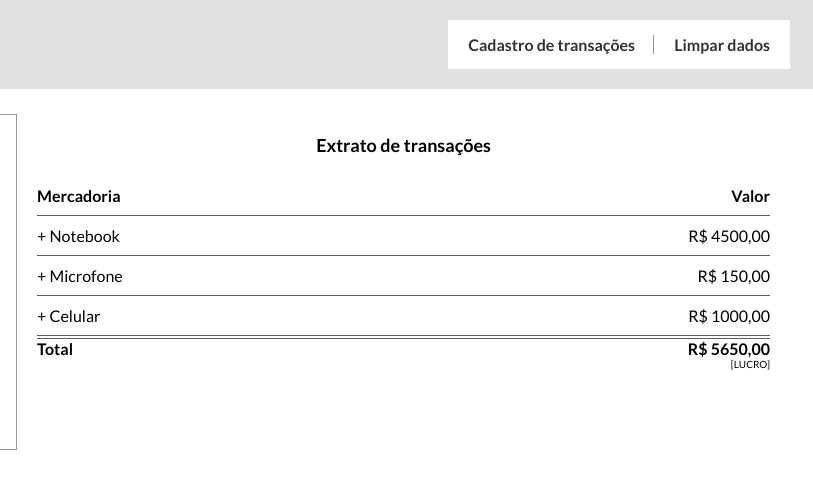
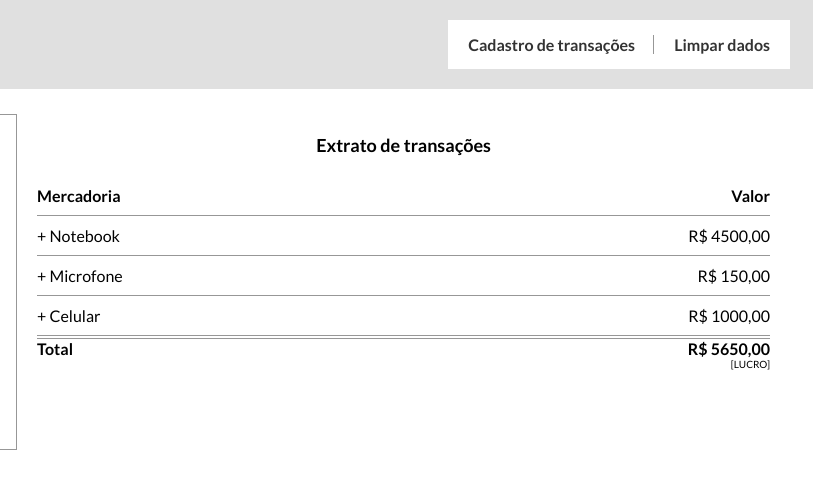
Before and after one commit to tharsila/controle-financeiro, a website: page index.html in a window 1280 px wide. Shown: the full height of the page, 430-1243 px from the left. Drawn offline with Linux system fonts and the light colour scheme.

Commit message:
altera cor da tabela

```diff
--- a/assets/css/table.css
+++ b/assets/css/table.css
@@ -41,6 +41,6 @@
 
 .statement-container .statement-content .list thead tr th,
 .statement-container .statement-content .list tbody tr td{
-  border-bottom: 1px solid #5E5E5E;
+  border-bottom: 1px solid #979797;
   padding: 10px 0;
 }
```
